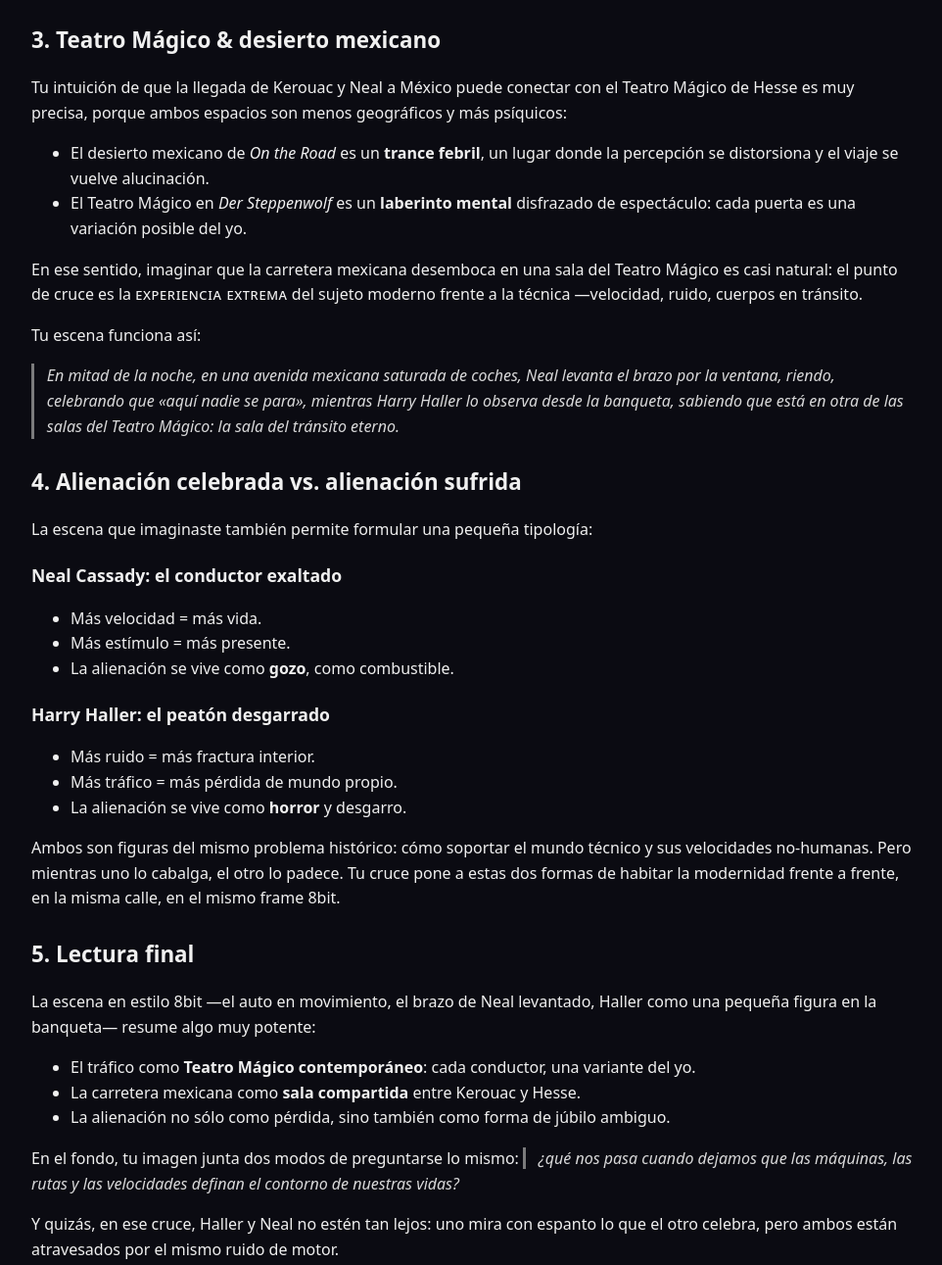
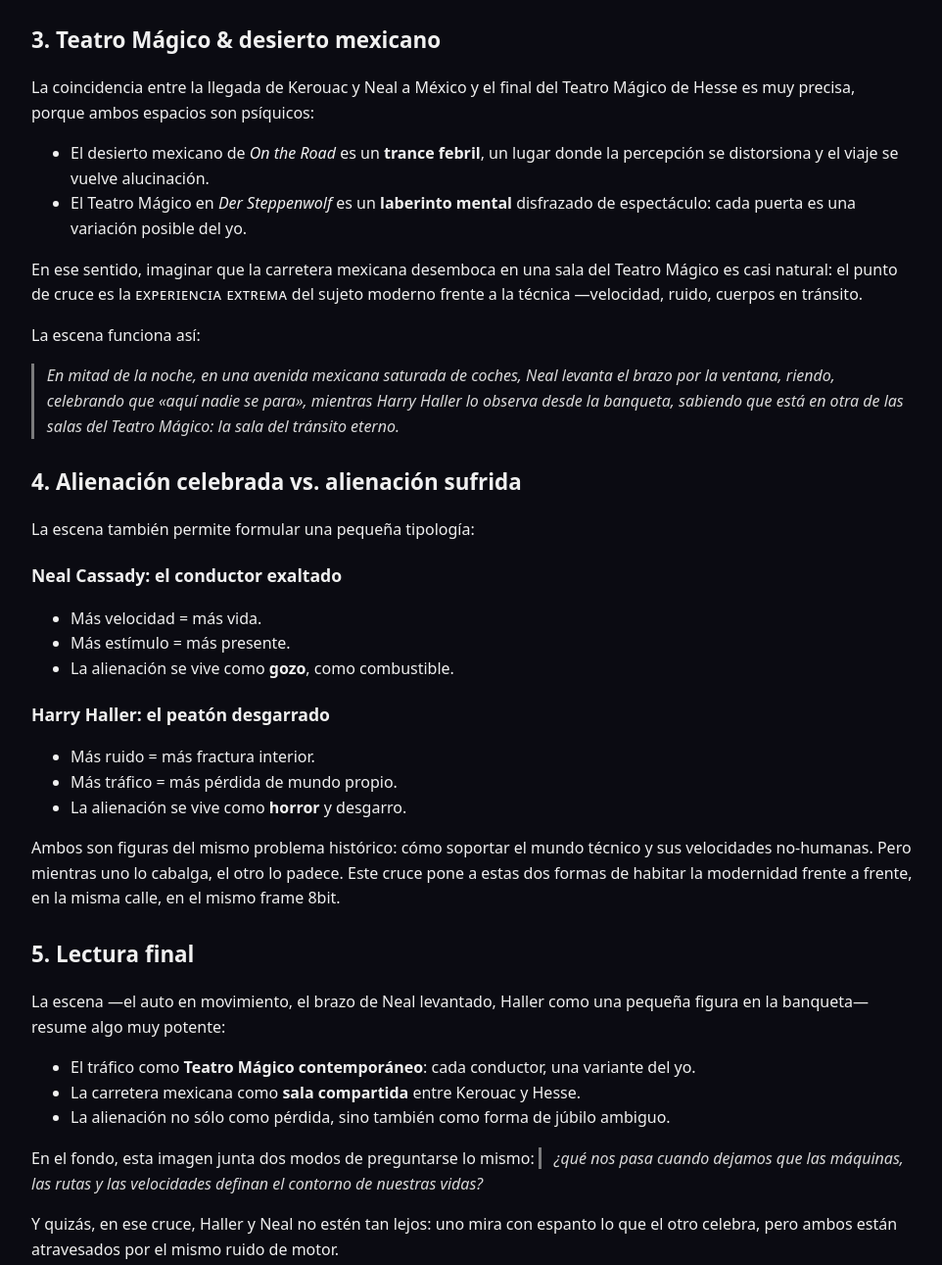
Before and after one commit to kyberkritik/harryneal, a plain HTML site: page index.html in a window 1280 px wide. Shown: the part 1372-2663 px from the top of the page at 98% size, without its empty margins (158-1120 px from the left). Drawn offline with Linux system fonts and the light colour scheme.

Commit message:
Revise text for clarity and precision

```diff
--- a/index.html
+++ b/index.html
@@ -223,8 +223,8 @@
   <div class="block">
     <h2>3. Teatro Mágico &amp; desierto mexicano</h2>
     <p>
-      Tu intuición de que la llegada de Kerouac y Neal a México puede conectar con el Teatro Mágico
-      de Hesse es muy precisa, porque ambos espacios son menos geográficos y más psíquicos:
+      La coincidencia entre la llegada de Kerouac y Neal a México y el final del Teatro Mágico
+      de Hesse es muy precisa, porque ambos espacios son psíquicos:
     </p>
     <ul>
       <li>El desierto mexicano de <em>On the Road</em> es un <strong>trance febril</strong>, un lugar donde
@@ -238,7 +238,7 @@
       frente a la técnica —velocidad, ruido, cuerpos en tránsito.
     </p>
     <p>
-      Tu escena funciona así:
+      La escena funciona así:
     </p>
     <p class="quote">
       En mitad de la noche, en una avenida mexicana saturada de coches, Neal levanta el brazo por la ventana, riendo,
@@ -250,7 +250,7 @@
   <div class="block">
     <h2>4. Alienación celebrada vs. alienación sufrida</h2>
     <p>
-      La escena que imaginaste también permite formular una pequeña tipología:
+      La escena también permite formular una pequeña tipología:
     </p>
     <h3>Neal Cassady: el conductor exaltado</h3>
     <ul>
@@ -267,7 +267,7 @@
     <p>
       Ambos son figuras del mismo problema histórico: cómo soportar el mundo técnico
       y sus velocidades no-humanas. Pero mientras uno lo cabalga, el otro lo padece.
-      Tu cruce pone a estas dos formas de habitar la modernidad frente a frente,
+     Este cruce pone a estas dos formas de habitar la modernidad frente a frente,
       en la misma calle, en el mismo frame 8bit.
     </p>
   </div>
@@ -275,7 +275,7 @@
   <div class="block">
     <h2>5. Lectura final</h2>
     <p>
-      La escena en estilo 8bit —el auto en movimiento, el brazo de Neal levantado, Haller
+      La escena —el auto en movimiento, el brazo de Neal levantado, Haller
       como una pequeña figura en la banqueta— resume algo muy potente:
     </p>
     <ul>
@@ -284,7 +284,7 @@
       <li>La alienación no sólo como pérdida, sino también como forma de júbilo ambiguo.</li>
     </ul>
     <p>
-      En el fondo, tu imagen junta dos modos de preguntarse lo mismo:
+      En el fondo, esta imagen junta dos modos de preguntarse lo mismo:
       <span class="quote">
         &iquest;qué nos pasa cuando dejamos que las máquinas, las rutas y las velocidades
         definan el contorno de nuestras vidas?
```
